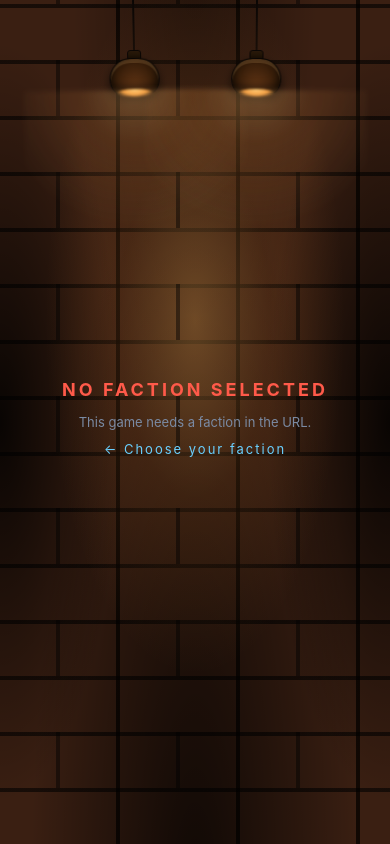
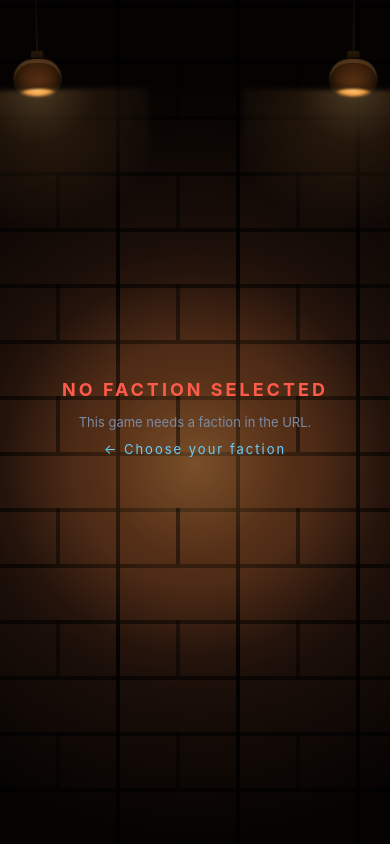
Before and after one commit to DhruvSoni16/suitcase_hiest, a website: page game.html in a window 390 px wide. Drawn offline with Linux system fonts and the light colour scheme.

Commit message:
add: visula changes.

```diff
--- a/game.html
+++ b/game.html
@@ -34,16 +34,12 @@
       inset: 0;
       z-index: 0;
       pointer-events: none;
-      background-color: #2a1408;
+      background-color: #1a0a04;
       background-image:
-        /* central spotlight — the only real focus light */
-        radial-gradient(ellipse 55% 60% at 50% 38%, rgba(255, 180, 90, 0.32) 0%, rgba(255, 150, 60, 0.10) 35%, transparent 70%),
-        /* dark side vignettes — heavy on the edges */
-        radial-gradient(ellipse 70% 100% at 0% 50%, rgba(0, 0, 0, 0.85) 0%, transparent 45%),
-        radial-gradient(ellipse 70% 100% at 100% 50%, rgba(0, 0, 0, 0.85) 0%, transparent 45%),
-        /* darken top and bottom */
-        radial-gradient(ellipse at 50% 110%, rgba(0, 0, 0, 0.75) 0%, transparent 60%),
-        radial-gradient(ellipse at 50% -10%, rgba(0, 0, 0, 0.45) 0%, transparent 45%),
+        /* tight warm spotlight on the suitcase */
+        radial-gradient(circle at 50% 55%, rgba(255, 180, 90, 0.32) 0%, rgba(255, 150, 60, 0.14) 18%, transparent 38%),
+        /* circular darkness ringing the center — heavy fade to near-black */
+        radial-gradient(circle at 50% 55%, transparent 24%, rgba(0, 0, 0, 0.55) 45%, rgba(0, 0, 0, 0.92) 75%),
         /* mortar — horizontal lines (every 56px) */
         repeating-linear-gradient(
           0deg,
@@ -110,8 +106,8 @@
       transform-origin: 50% 0;
       z-index: 1;
     }
-    .lamp.left { left: calc(50% - 130px); animation: sway-left 5.2s ease-in-out infinite; }
-    .lamp.right { left: calc(50% + 50px); animation: sway-right 6.1s ease-in-out infinite; }
+    .lamp.left { left: 8%; animation: sway-left 5.2s ease-in-out infinite; }
+    .lamp.right { right: 8%; animation: sway-right 6.1s ease-in-out infinite; }
     @keyframes sway-left {
       0%, 100% { transform: rotate(-1.2deg); }
       50% { transform: rotate(1.4deg); }
@@ -864,8 +860,8 @@
     @media (max-width: 520px) {
       .team-tag { font-size: 18px; letter-spacing: 4px; padding: 8px 18px; }
       .lamp { width: 56px; height: 130px; }
-      .lamp.left { left: calc(50% - 90px); }
-      .lamp.right { left: calc(50% + 34px); }
+      .lamp.left { left: 2%; }
+      .lamp.right { right: 2%; }
       .lamp .cord { height: 56px; }
       .lamp .cap { top: 50px; }
       .lamp .shade { top: 58px; width: 50px; height: 36px; }
```
